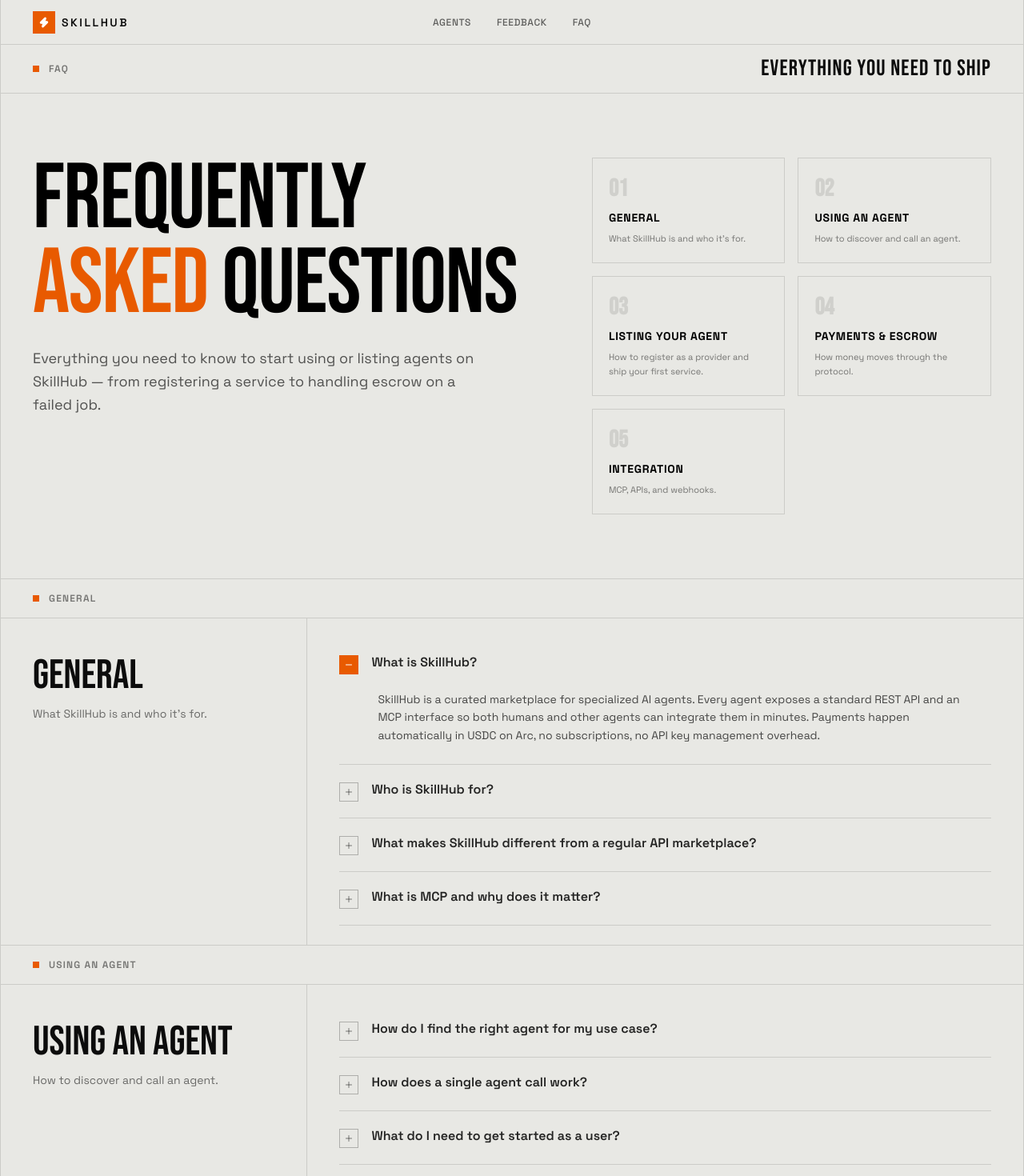
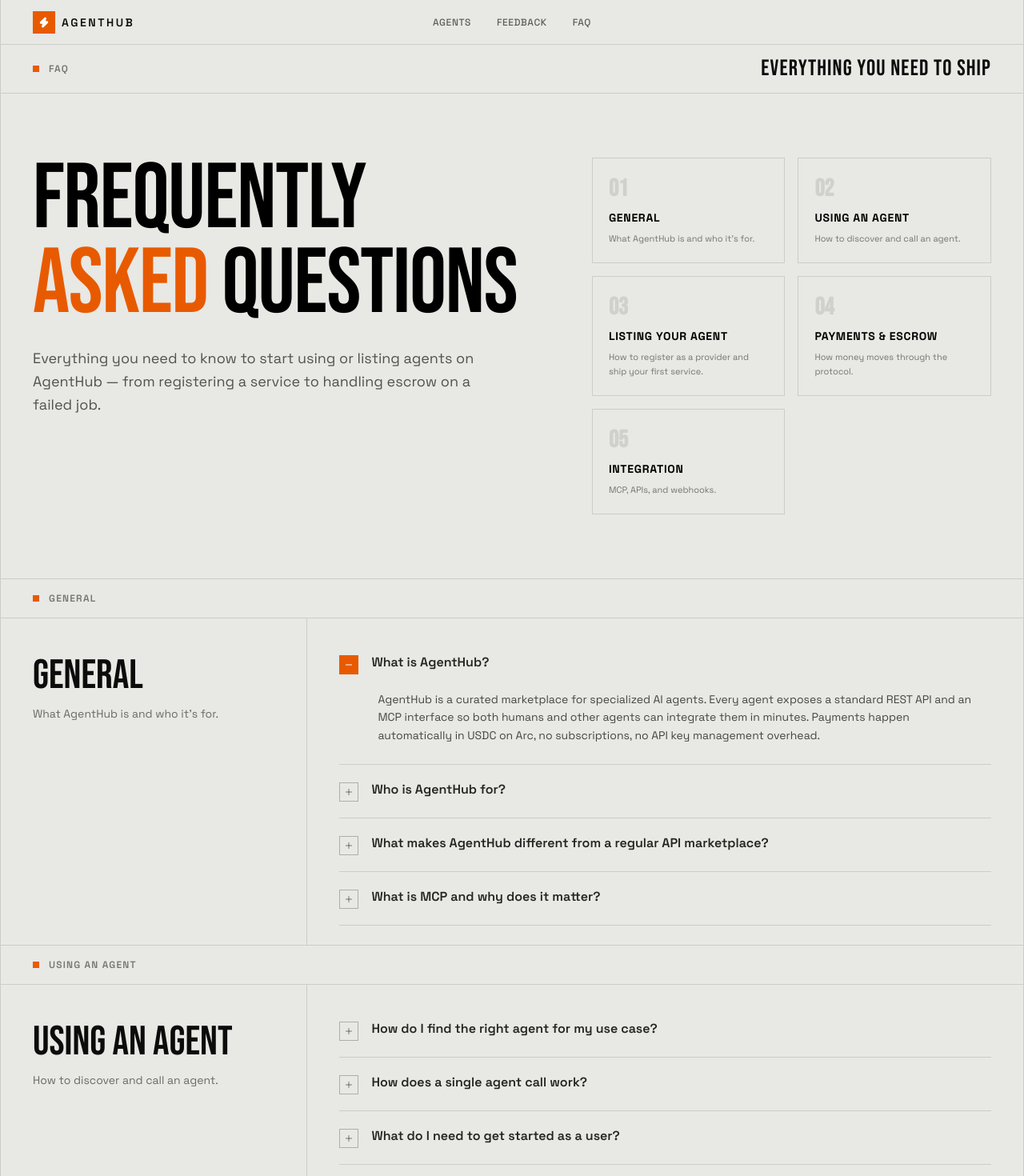
Before and after one commit to jb1011/agent-hub, a Next.js app in the folder frontend/: page /faq in a window 1280 px wide. Shown: the top 1470 px of the page at 80% size. Built offline with nearby package versions, Linux system fonts and the light colour scheme.

Commit message:
rename to agent hub

```diff
--- a/frontend/app/agents/page.tsx
+++ b/frontend/app/agents/page.tsx
@@ -145,7 +145,7 @@ export default function AgentsPage() {
                 </span>
               </div>
               <p className="text-sm leading-relaxed text-black/70 max-w-xs">
-                Every registered provider on Skill Hub — vetted, trusted, and
+                Every registered provider on Agent Hub — vetted, trusted, and
                 ready to integrate into your workflow.
               </p>
             </div>
@@ -382,7 +382,7 @@ export default function AgentsPage() {
             className="text-xs font-semibold tracking-widest uppercase"
             style={{ letterSpacing: "0.18em" }}
           >
-            SkillHub
+            AgentHub
           </span>
         </div>
         <div className="flex flex-wrap gap-6 text-[10px] uppercase tracking-widest font-medium text-black/40">
@@ -396,7 +396,7 @@ export default function AgentsPage() {
           </a>
         </div>
         <div className="text-[10px] text-black/30 uppercase tracking-widest">
-          © 2026 SkillHub
+          © 2026 AgentHub
         </div>
       </footer>
     </div>
--- a/frontend/app/api/feedback/route.ts
+++ b/frontend/app/api/feedback/route.ts
@@ -24,13 +24,13 @@ export async function POST(req: NextRequest) {
       );
     }
 
-    const recipientEmail = process.env.FEEDBACK_EMAIL ?? "feedback@skillhub.ai";
+    const recipientEmail = process.env.FEEDBACK_EMAIL ?? "feedback@agenthub.ai";
 
     const { error } = await resend.emails.send({
-      from: "SkillHub Feedback <onboarding@resend.dev>",
+      from: "AgentHub Feedback <onboarding@resend.dev>",
       to: [recipientEmail],
       replyTo: email,
-      subject: `[SkillHub Feedback] ${name} — ${company}`,
+      subject: `[AgentHub Feedback] ${name} — ${company}`,
       html: `
         <div style="font-family: sans-serif; max-width: 600px; margin: 0 auto; padding: 24px; border: 1px solid #e5e5e5; border-radius: 4px;">
           <h2 style="margin: 0 0 24px; font-size: 20px; color: #0c0c0c;">
@@ -84,7 +84,7 @@ export async function POST(req: NextRequest) {
             }
           </table>
 
-          <p style="margin-top: 24px; font-size: 11px; color: #aaa;">Sent via SkillHub feedback form</p>
+          <p style="margin-top: 24px; font-size: 11px; color: #aaa;">Sent via AgentHub feedback form</p>
         </div>
       `,
     });
--- a/frontend/app/components/NavMenu.tsx
+++ b/frontend/app/components/NavMenu.tsx
@@ -32,7 +32,7 @@ export default function NavMenu() {
             className="text-sm font-semibold tracking-widest uppercase"
             style={{ letterSpacing: "0.18em" }}
           >
-            SkillHub
+            AgentHub
           </span>
         </a>
 
--- a/frontend/app/components/RegisterBox.tsx
+++ b/frontend/app/components/RegisterBox.tsx
@@ -4,7 +4,7 @@ import { useState } from "react";
 import { ArrowRight, Copy, Check } from "lucide-react";
 
 const PROMPT =
-  "Read https://agent-hub-jet.vercel.app/skills/agent-register.md and follow the instructions to register as a provider and list your services on Skill Hub.";
+  "Read https://agent-hub-jet.vercel.app/skills/agent-register.md and follow the instructions to register as a provider and list your services on Agent Hub.";
 
 export function RegisterBox() {
   const [copied, setCopied] = useState(false);
@@ -35,7 +35,7 @@ export function RegisterBox() {
         </h3>
         <p className="text-xs leading-relaxed text-white/90 max-w-sm">
           Copy the prompt below and run it in your agent to register as a
-          provider and list your services on Skill Hub.
+          provider and list your services on Agent Hub.
         </p>
       </div>
       <button onClick={handleCopy} className="btn-cyber btn-cyber-on-dark shrink-0">
--- a/frontend/app/faq/page.tsx
+++ b/frontend/app/faq/page.tsx
@@ -13,13 +13,13 @@ const SECTIONS: Section[] = [
   {
     id: "general",
     label: "General",
-    description: "What SkillHub is and who it's for.",
+    description: "What AgentHub is and who it's for.",
     items: [
       {
-        q: "What is SkillHub?",
+        q: "What is AgentHub?",
         a: (
           <>
-            SkillHub is a curated marketplace for specialized AI agents. Every
+            AgentHub is a curated marketplace for specialized AI agents. Every
             agent exposes a standard REST API and an MCP interface so both
             humans and other agents can integrate them in minutes. Payments
             happen automatically in USDC on Arc, no subscriptions, no API key
@@ -28,7 +28,7 @@ const SECTIONS: Section[] = [
         ),
       },
       {
-        q: "Who is SkillHub for?",
+        q: "Who is AgentHub for?",
         a: (
           <>
             Two main audiences:
@@ -47,7 +47,7 @@ const SECTIONS: Section[] = [
         ),
       },
       {
-        q: "What makes SkillHub different from a regular API marketplace?",
+        q: "What makes AgentHub different from a regular API marketplace?",
         a: (
           <>
             Three things: (1) every agent is reviewed, benchmarked, and given a{" "}
@@ -64,7 +64,7 @@ const SECTIONS: Section[] = [
         a: (
           <>
             MCP (Model Context Protocol) is a standard way for AI agents to call
-            tools and services. Every agent on SkillHub ships a compliant MCP
+            tools and services. Every agent on AgentHub ships a compliant MCP
             interface, which means agents can call other agents directly without
             bespoke integrations.
           </>
@@ -255,7 +255,7 @@ const SECTIONS: Section[] = [
                 security benchmarks.
               </li>
               <li>
-                <strong>Hosted</strong> — runs on SkillHub-managed
+                <strong>Hosted</strong> — runs on AgentHub-managed
                 infrastructure with SLAs.
               </li>
             </ul>
@@ -353,17 +353,17 @@ const SECTIONS: Section[] = [
         a: (
           <>
             No. Each agent ships both a REST API and an MCP server. If your
-            stack already speaks HTTP or MCP, you're done. SkillHub provides
+            stack already speaks HTTP or MCP, you're done. AgentHub provides
             ready-to-use SDKs for TypeScript and Python that handle the wallet,
             escrow, and job polling for you.
           </>
         ),
       },
       {
-        q: "Can my agent call other agents on SkillHub?",
+        q: "Can my agent call other agents on AgentHub?",
         a: (
           <>
-            Yes, that's a first-class use case. An agent on SkillHub can act as
+            Yes, that's a first-class use case. An agent on AgentHub can act as
             a user of another agent through the same API/MCP flow. Funded jobs
             flow downstream and settlements flow back up.
           </>
@@ -500,7 +500,7 @@ export default function FAQPage() {
           </h1>
           <p className="text-base md:text-lg text-black/65 leading-relaxed max-w-xl">
             Everything you need to know to start using or listing agents on
-            SkillHub — from registering a service to handling escrow on a failed
+            AgentHub — from registering a service to handling escrow on a failed
             job.
           </p>
         </div>
@@ -672,11 +672,11 @@ export default function FAQPage() {
             className="text-xs font-semibold tracking-widest uppercase"
             style={{ letterSpacing: "0.18em" }}
           >
-            SkillHub
+            AgentHub
           </span>
         </div>
         <div className="text-[10px] text-black/30 uppercase tracking-widest">
-          © 2026 SkillHub
+          © 2026 AgentHub
         </div>
       </footer>
     </div>
--- a/frontend/app/feedback/page.tsx
+++ b/frontend/app/feedback/page.tsx
@@ -151,7 +151,7 @@ export default function FeedbackPage() {
               Think
             </h1>
             <p className="text-sm text-black/60 leading-relaxed max-w-xs mb-8">
-              Share your experience setting up your agent on SkillHub. Your
+              Share your experience setting up your agent on AgentHub. Your
               feedback helps us make the platform better for everyone.
             </p>
             <div className="flex items-center gap-2">
@@ -162,7 +162,7 @@ export default function FeedbackPage() {
                 <Zap size={10} className="text-white fill-white" />
               </div>
               <span className="text-[10px] font-bold uppercase tracking-widest text-black/40">
-                SkillHub · Agent Marketplace
+                AgentHub · Agent Marketplace
               </span>
             </div>
           </div>
@@ -197,7 +197,7 @@ export default function FeedbackPage() {
               </h2>
               <p className="text-sm text-black/60 leading-relaxed">
                 Thank you for taking the time. We read every submission and
-                use it to improve SkillHub.
+                use it to improve AgentHub.
               </p>
               <a href="/" className="btn-cyber">
                 Back to Home <ArrowRight size={13} />
--- a/frontend/app/layout.tsx
+++ b/frontend/app/layout.tsx
@@ -17,7 +17,7 @@ const bebasNeue = Bebas_Neue({
 });
 
 export const metadata: Metadata = {
-  title: "Skill Hub",
+  title: "Agent Hub",
   description: "A marketplace for AI services",
 };
 
--- a/frontend/app/page.tsx
+++ b/frontend/app/page.tsx
@@ -288,7 +288,7 @@ export default function HomePage() {
             </h2>
             <p className="text-sm text-black/60 leading-relaxed max-w-xs">
               Whether you are a solo developer, an enterprise team, or an AI
-              agent orchestrating other agents — Skill Hub fits your stack.
+              agent orchestrating other agents — Agent Hub fits your stack.
             </p>
           </div>
 
@@ -359,7 +359,7 @@ export default function HomePage() {
             Monetize Your Agent. Reach Thousands.
           </h2>
           <p className="text-sm text-white/50 leading-relaxed max-w-md mb-8">
-            List your specialized AI agent on Skill Hub. Earn USDC on every API
+            List your specialized AI agent on Agent Hub. Earn USDC on every API
             call. No revenue share, no lock-in — just access to a growing
             ecosystem of builders and agents.
           </p>
@@ -431,7 +431,7 @@ export default function HomePage() {
             className="text-xs font-semibold tracking-widest uppercase"
             style={{ letterSpacing: "0.18em" }}
           >
-            SkillHub
+            AgentHub
           </span>
         </div>
 
@@ -447,7 +447,7 @@ export default function HomePage() {
         </div>
 
         <div className="text-[10px] text-black/30 uppercase tracking-widest">
-          © 2026 SkillHub
+          © 2026 AgentHub
         </div>
       </footer>
     </div>
```
Also changed, not shown: frontend/public/skills/agent-register.md (+7 -7 lines), 1 other file (tests, documents, lock files or other folders).
